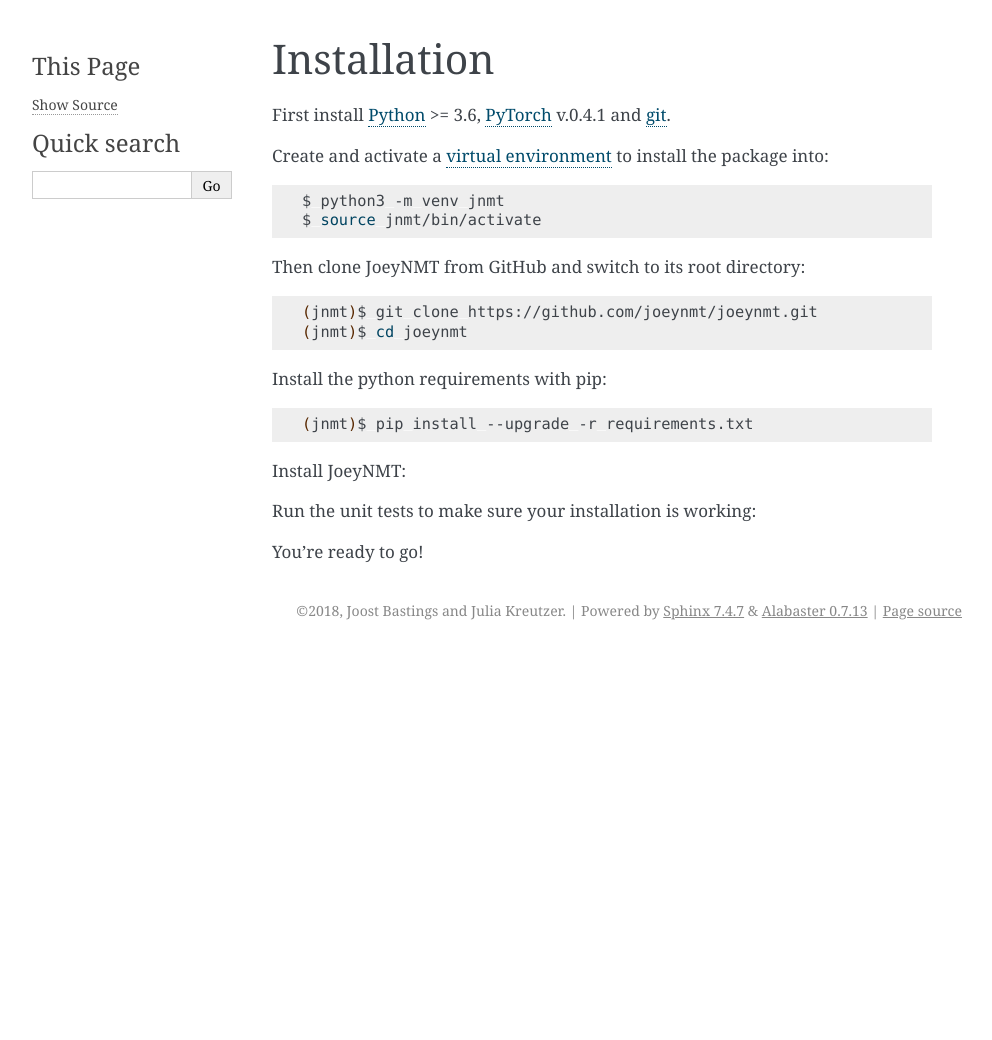
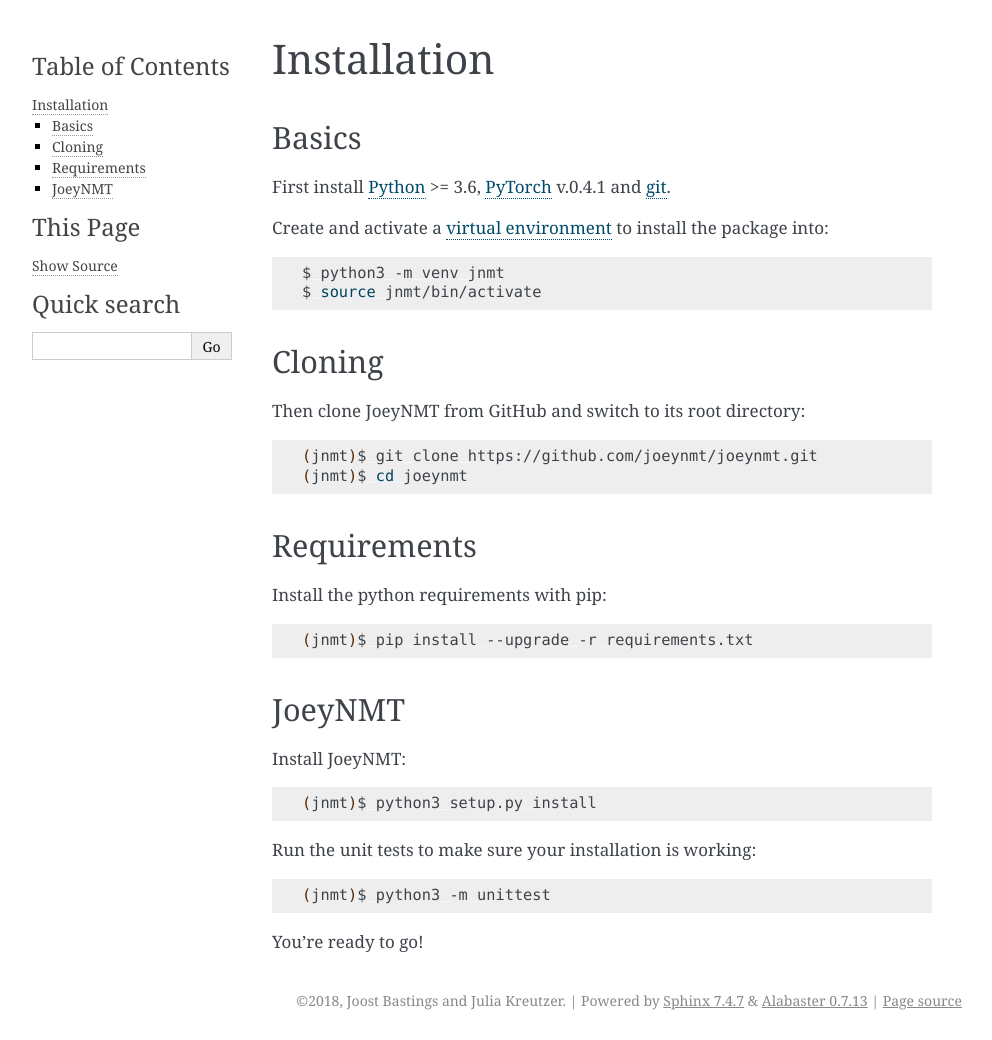
Before and after one commit to joeynmt/joeynmt, a Sphinx documentation site: the page built from docs/source/install.rst, in a window 1280 px wide. Shown: the whole page, without its empty margins (148-1140 px from the left). Built offline with Sphinx 7.4.7, drawn with Linux system fonts in a browser that asks for light colours; pages that are not in the unit, such as notebooks, are missing from menus; before the commit the page ends 900 px from its top, so only the background shows below that.

Commit message:
more docs

```diff
--- a/docs/source/index.rst
+++ b/docs/source/index.rst
@@ -21,3 +21,4 @@
    visualization
    api
    faq
+   resources
--- a/docs/source/install.rst
+++ b/docs/source/install.rst
@@ -1,6 +1,9 @@
 ============
 Installation
 ============
+
+Basics
+------
 
 First install `Python <https://www.python.org/>`_ >= 3.6, `PyTorch <https://pytorch.org/>`_ v.0.4.1 and `git <https://git-scm.com/>`_.
 
@@ -11,6 +14,10 @@
    $ python3 -m venv jnmt
    $ source jnmt/bin/activate
 
+
+Cloning
+-------
+
 Then clone JoeyNMT from GitHub and switch to its root directory:
 
 .. code-block:: bash
@@ -18,20 +25,31 @@
    (jnmt)$ git clone https://github.com/joeynmt/joeynmt.git
    (jnmt)$ cd joeynmt
 
+
+Requirements
+------------
+
 Install the python requirements with pip:
 
 .. code-block:: bash
 
    (jnmt)$ pip install --upgrade -r requirements.txt
 
+
+JoeyNMT
+-------
+
 Install JoeyNMT:
 
 .. code-block:: bash
+
    (jnmt)$ python3 setup.py install
 
 Run the unit tests to make sure your installation is working:
 
 .. code-block:: bash
+
    (jnmt)$ python3 -m unittest
 
+
 You're ready to go!
```
Also changed, not shown: docs/source/faq.rst (+17 -5 lines), docs/source/resources.rst (added, +23 -0 lines).
